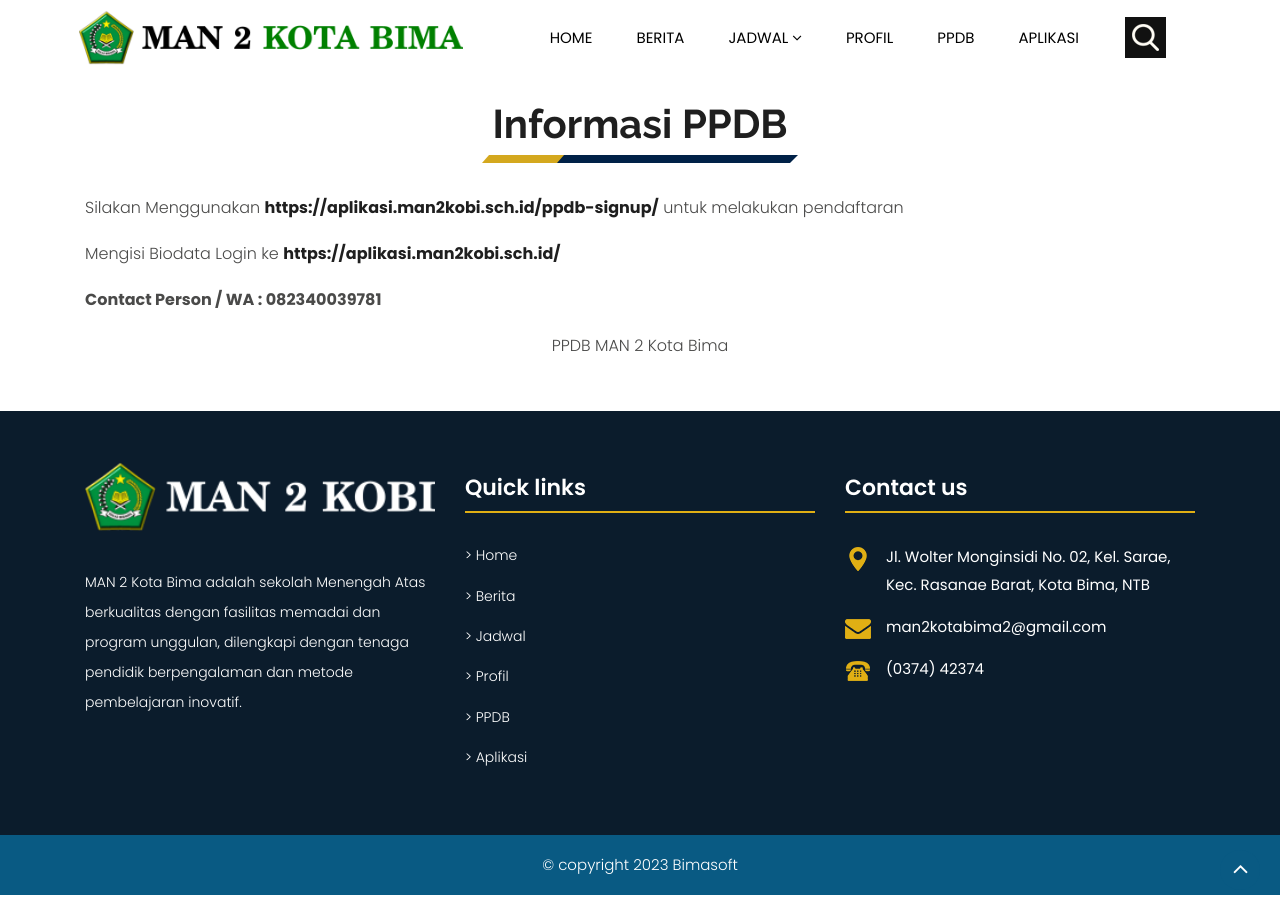
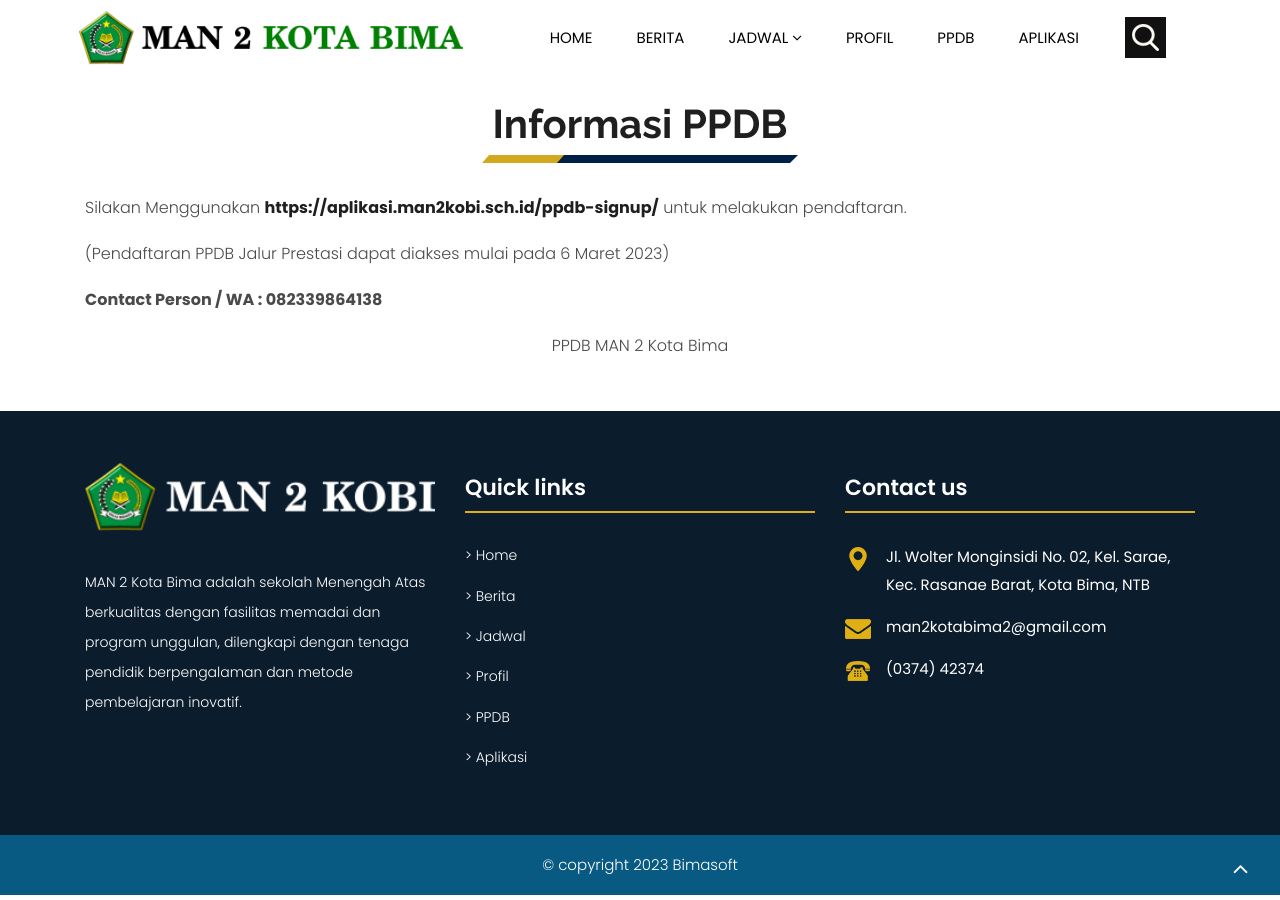
Before and after one commit to yokowasis/website-man2kobi.sch.id, a Jekyll site: the page built from pages/ppdb.md, in a window 1280 px wide. Built offline with Jekyll 4.4.1, drawn with Linux system fonts in a browser that asks for light colours.

Commit message:
Update ppdb.md

```diff
--- a/pages/ppdb.md
+++ b/pages/ppdb.md
@@ -4,11 +4,11 @@ layout: default
 
 # Informasi PPDB
 
-Silakan Menggunakan **[https://aplikasi.man2kobi.sch.id/ppdb-signup/](https://aplikasi.man2kobi.sch.id/ppdb-signup/)** untuk melakukan pendaftaran
+Silakan Menggunakan **[https://aplikasi.man2kobi.sch.id/ppdb-signup/](https://aplikasi.man2kobi.sch.id/ppdb-signup/)** untuk melakukan pendaftaran.
 
-Mengisi Biodata Login ke **[https://aplikasi.man2kobi.sch.id/](https://aplikasi.man2kobi.sch.id/)**
+(Pendaftaran PPDB Jalur Prestasi dapat diakses mulai pada 6 Maret 2023)
 
-**Contact Person / WA : 082340039781**
+**Contact Person / WA : 082339864138**
 
 PPDB MAN 2 Kota Bima
 {: style="text-align:center"}
```
